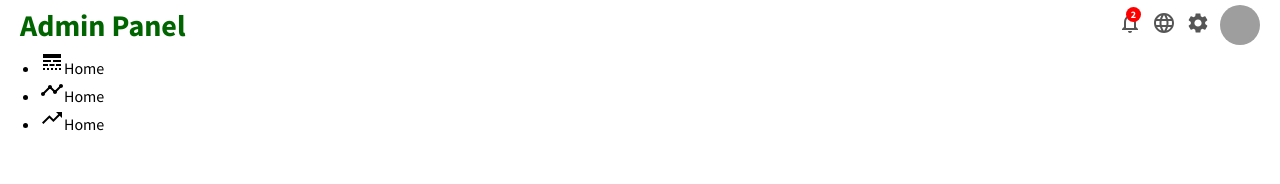
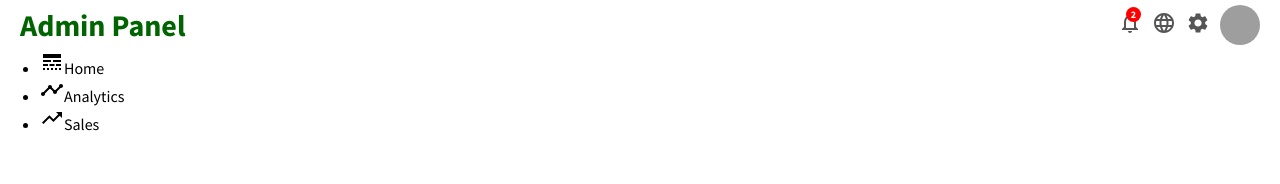
Before and after one commit to PJMantoss/admin_panel, a React (Create React App) app: page / in a window 1280 px wide. Shown: the top 184 px of the page. Built offline with nearby package versions, Linux system fonts and the light colour scheme; grey boxes are pictures that could not be loaded.

Commit message:
update Sidebar component

```diff
--- a/src/components/sidebar/Sidebar.js
+++ b/src/components/sidebar/Sidebar.js
@@ -15,12 +15,12 @@ function Sidebar() {
 
             <li className='sidebarListItem'>
               <Timeline />
-              Home
+              Analytics
             </li>
 
             <li className='sidebarListItem'>
               <TrendingUp />
-              Home
+              Sales
             </li>
           </ul>
         </div>
```
